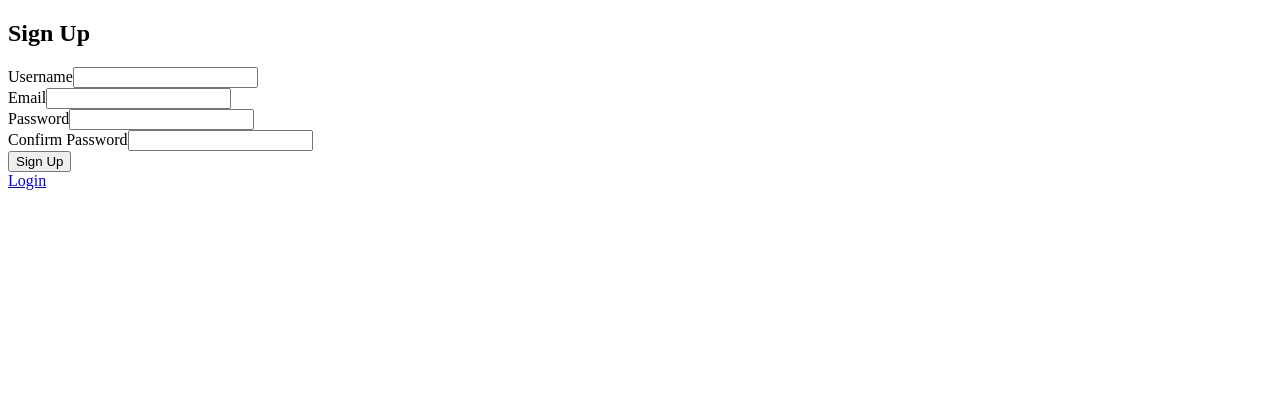
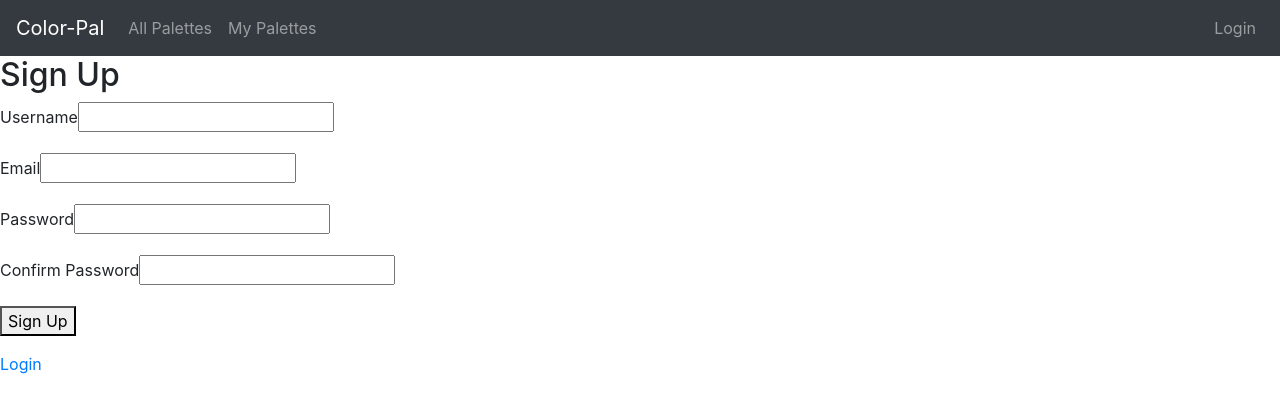
Before and after one commit to jolouie7/color-pal-frontend, a React (Create React App) app: page /signup in a window 1280 px wide. Shown: the top 412 px of the page. Built offline with nearby package versions, Linux system fonts and the light colour scheme.

Commit message:
create simple navbar

```diff
--- a/package.json
+++ b/package.json
@@ -6,7 +6,9 @@
     "@testing-library/jest-dom": "^4.2.4",
     "@testing-library/react": "^9.3.2",
     "@testing-library/user-event": "^7.1.2",
+    "bootstrap": "^4.5.2",
     "react": "^16.13.1",
+    "react-bootstrap": "^1.3.0",
     "react-dom": "^16.13.1",
     "react-redux": "^7.2.1",
     "react-router": "^5.2.0",
--- a/public/index.html
+++ b/public/index.html
@@ -24,6 +24,12 @@
       work correctly both with client-side routing and a non-root public URL.
       Learn how to configure a non-root public URL by running `npm run build`.
     -->
+    <link
+      rel="stylesheet"
+      href="https://maxcdn.bootstrapcdn.com/bootstrap/4.5.0/css/bootstrap.min.css"
+      integrity="sha384-9aIt2nRpC12Uk9gS9baDl411NQApFmC26EwAOH8WgZl5MYYxFfc+NcPb1dKGj7Sk"
+      crossorigin="anonymous"
+    />
     <title>React App</title>
   </head>
   <body>
--- a/src/App.js
+++ b/src/App.js
@@ -8,6 +8,7 @@
 import HomePage from "./components/HomePage/HomePage";
 import LoginPage from "./components/LoginPage/LoginPage";
 import SignupPage from "./components/SignupPage/SignupPage";
+import Navbar from "./components/Navbar/Navbar";
 
 const App = (props) => {
   const { dispatch } = props;
@@ -23,6 +24,7 @@
         <div className={`alert ${alert.type}`}>{alert.message}</div>
       )} */}
       <Router history={history}>
+          <Navbar />
         <Switch>
           <PrivateRoute exact path="/" component={HomePage} />
           <Route path="/login" component={LoginPage} />
--- a/src/components/LoginPage/LoginPage.jsx
+++ b/src/components/LoginPage/LoginPage.jsx
@@ -45,7 +45,7 @@
           <label htmlFor="username">Username</label>
           <input
             type="text"
-            className="form-control"
+            // className="form-control"
             name="username"
             value={username}
             onChange={handleChange}
@@ -62,7 +62,7 @@
           <label htmlFor="password">Password</label>
           <input
             type="password"
-            className="form-control"
+            // className="form-control"
             name="password"
             value={password}
             onChange={handleChange}
--- /dev/null
+++ b/src/components/Navbar/Navbar.jsx
@@ -0,0 +1,40 @@
+import React from 'react';
+import { connect } from "react-redux";
+
+import Navbar from "react-bootstrap/Navbar";
+import Nav from "react-bootstrap/Nav";
+
+const NavbarComponent = (props) => {
+  const {user} = props;
+  return (
+    <div>
+      <Navbar collapseOnSelect expand="lg" bg="dark" variant="dark">
+        <Navbar.Brand href="/">Color-Pal</Navbar.Brand>
+        <Navbar.Toggle aria-controls="responsive-navbar-nav" />
+        <Navbar.Collapse id="responsive-navbar-nav">
+          <Nav className="mr-auto">
+            <Nav.Link href="#">All Palettes</Nav.Link>
+            <Nav.Link href="#">My Palettes</Nav.Link>
+          </Nav>
+          <Nav>
+            {user ? (
+              <Nav.Link>Hello {user.username}!</Nav.Link>
+            ) : (
+              <Nav.Link href="/login">Login</Nav.Link>
+            )}
+          </Nav>
+        </Navbar.Collapse>
+      </Navbar>
+    </div>
+  );
+}
+
+const mapStateToProps = (state) => {
+  const { authentication } = state;
+  const { user } = authentication;
+  return {
+    user,
+  };
+};
+
+export default connect(mapStateToProps)(NavbarComponent);
--- a/src/components/SignupPage/SignupPage.jsx
+++ b/src/components/SignupPage/SignupPage.jsx
@@ -53,7 +53,7 @@
           <label htmlFor="email">Username</label>
           <input
             type="text"
-            className="form-control"
+            // className="form-control"
             name="username"
             value={username}
             onChange={handleChange}
@@ -70,7 +70,7 @@
           <label htmlFor="email">Email</label>
           <input
             type="text"
-            className="form-control"
+            // className="form-control"
             name="email"
             value={email}
             onChange={handleChange}
@@ -87,7 +87,7 @@
           <label htmlFor="password">Password</label>
           <input
             type="password"
-            className="form-control"
+            // className="form-control"
             name="password"
             value={password}
             onChange={handleChange}
@@ -105,7 +105,7 @@
           <label htmlFor="password">Confirm Password</label>
           <input
             type="password"
-            className="form-control"
+            // className="form-control"
             name="password_confirmation"
             value={password_confirmation}
             onChange={handleChange}
```
Also changed, not shown: src/components/HomePage/HomePage.jsx (+0 -9 lines), 1 other file (tests, documents, lock files or other folders).
